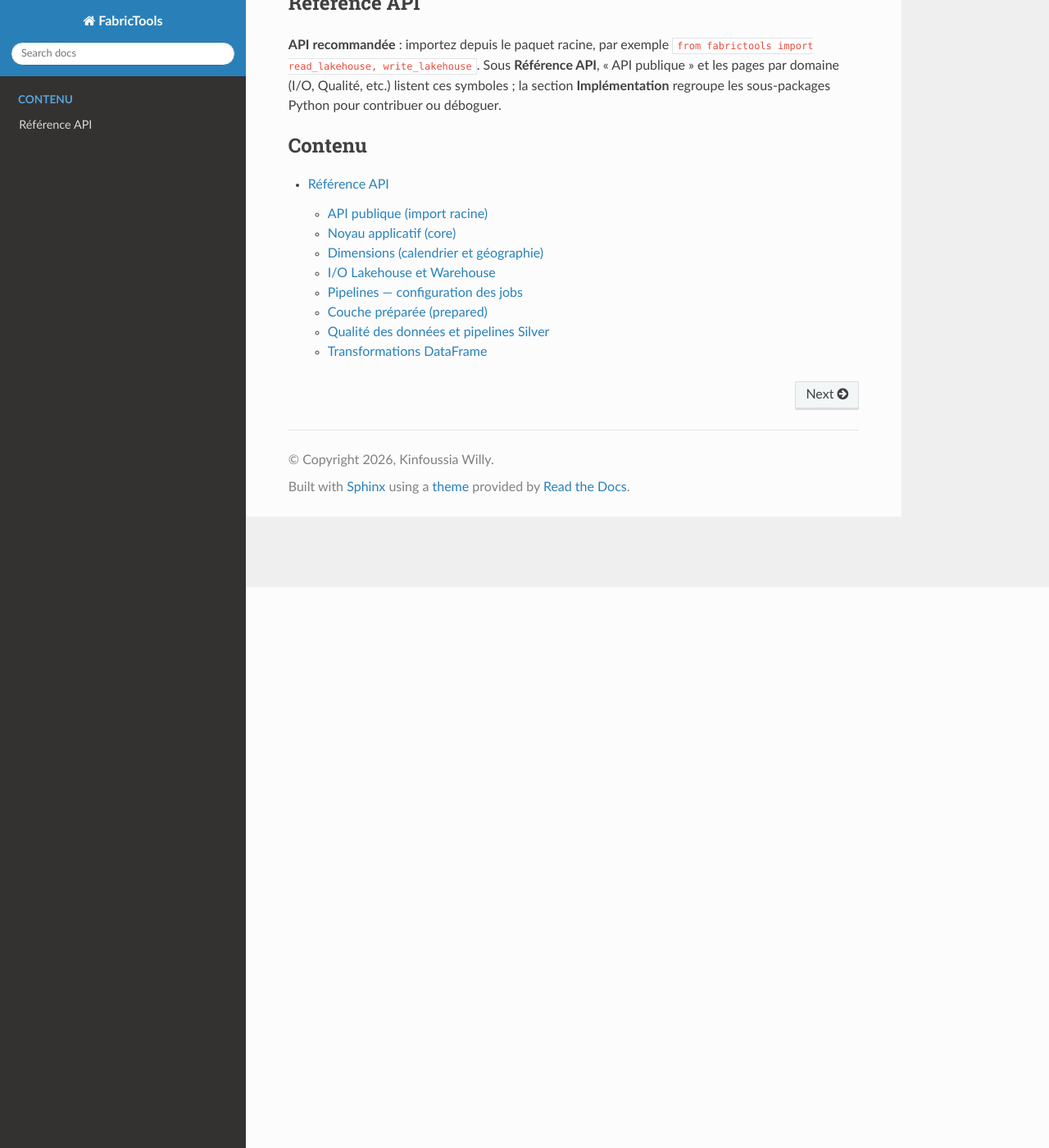
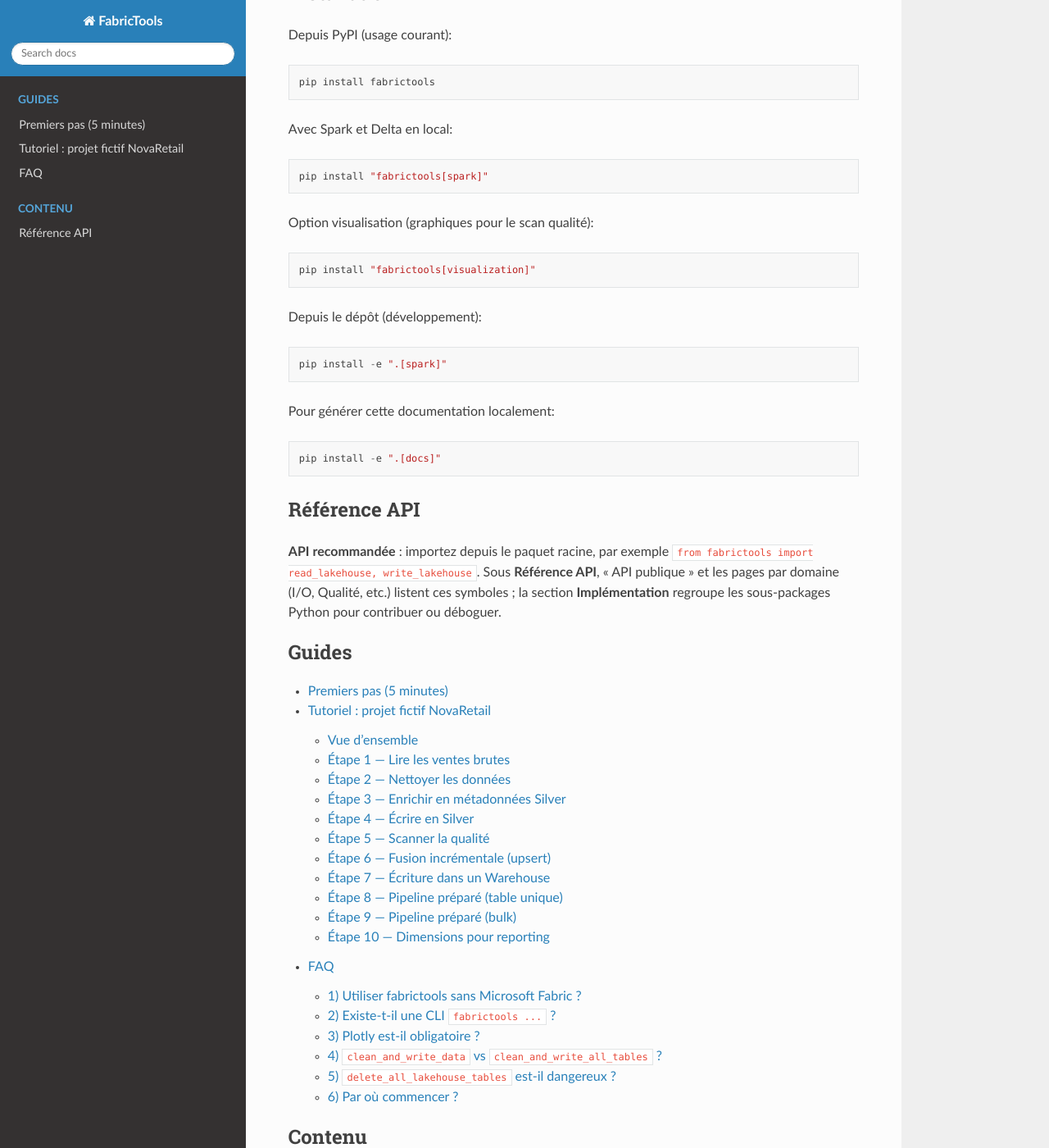
Before and after one commit to willykinfoussia/FabricPackage, a Sphinx documentation site: the page built from docs/index.rst, in a window 1280 px wide and 1400 px high, scrolled down 684 px. Shown: the whole window at 82% size. Built offline with Sphinx 7.4.7 and the Read the Docs theme 3.1.0, drawn with Linux system fonts in a browser that asks for light colours; some of the changed text lies outside the part shown.

Commit message:
Add README version sync script and CI & docs
Add a utility and workflows to keep the README "Version" line in sync with fabrictools/_version.py: scripts/sync_readme_version.py plus a dedicated readme-version GitHub Action and a check step in publish.yml. Bump package version to 0.6.2. Expand docs and README: add online docs link, new Sphinx guides (premiers_pas, tutoriel_novaretail, faq), include sphinxcontrib-mermaid in docs/conf.py and pyproject, and update docs/index.rst to include the new guides. These changes enforce version consistency in CI and improve the documentation site and developer experience.

```diff
--- a/docs/conf.py
+++ b/docs/conf.py
@@ -38,6 +38,7 @@ extensions = [
     "sphinx.ext.coverage",
     "sphinx.ext.mathjax",
     "sphinx.ext.ifconfig",
+    "sphinxcontrib.mermaid",
 ]
 
 templates_path = ["_templates"]
--- /dev/null
+++ b/docs/guide_faq.rst
@@ -0,0 +1,35 @@
+FAQ
+===
+
+Questions fréquentes (alignées sur le ``README.md`` du dépôt).
+
+1) Utiliser fabrictools sans Microsoft Fabric ?
+-----------------------------------------------
+
+Partiellement oui. Les fonctions purement Spark peuvent fonctionner en local avec l’extra ``spark``, mais les fonctions de résolution de chemins Lakehouse dépendent de ``notebookutils`` (disponible dans Fabric).
+
+2) Existe-t-il une CLI ``fabrictools ...`` ?
+-------------------------------------------
+
+Non. L’usage est en Python, via ``import fabrictools as ft``.
+
+3) Plotly est-il obligatoire ?
+-----------------------------
+
+Non. C’est utile pour les graphiques de :py:func:`fabrictools.scan_data_errors`. Sans Plotly, vous gardez la partie tabulaire.
+
+4) ``clean_and_write_data`` vs ``clean_and_write_all_tables`` ?
+---------------------------------------------------------------
+
+- :py:func:`fabrictools.clean_and_write_data` : une table cible.
+- :py:func:`fabrictools.clean_and_write_all_tables` : plusieurs tables en lot.
+
+5) ``delete_all_lakehouse_tables`` est-il dangereux ?
+-----------------------------------------------------
+
+Oui, c’est une action destructive. Commencez avec ``dry_run=True`` pour vérifier la liste avant suppression.
+
+6) Par où commencer ?
+---------------------
+
+Un chemin minimal : :py:func:`fabrictools.read_lakehouse` → :py:func:`fabrictools.clean_data` → :py:func:`fabrictools.add_silver_metadata` → :py:func:`fabrictools.write_lakehouse`.
--- /dev/null
+++ b/docs/guide_premiers_pas.rst
@@ -0,0 +1,24 @@
+Premiers pas (5 minutes)
+========================
+
+.. note::
+
+   Ce guide reprend la section du même nom du fichier ``README.md`` du dépôt.
+
+Installez le paquet (voir :doc:`index`), puis dans un notebook Fabric :
+
+.. code-block:: python
+
+   import fabrictools as ft
+
+   # Lire une table/fichier depuis un Lakehouse
+   df = ft.read_lakehouse("BronzeLakehouse", "dbo/orders")
+   df.show(5)
+
+Ensuite, vous pouvez enchaîner :
+
+1. Nettoyer les données (:py:func:`fabrictools.clean_data`)
+2. Ajouter des métadonnées (:py:func:`fabrictools.add_silver_metadata`)
+3. Écrire vers un Lakehouse cible (:py:func:`fabrictools.write_lakehouse`)
+
+Pour le détail des signatures et paramètres, voir la :doc:`api_publique`.
--- /dev/null
+++ b/docs/guide_tutoriel_novaretail.rst
@@ -0,0 +1,136 @@
+Tutoriel : projet fictif NovaRetail
+===================================
+
+Objectif : partir de données brutes de ventes et finir avec des tables préparées pour le reporting.
+
+Ce tutoriel est aligné sur la section « Tutoriel interactif » du ``README.md``.
+
+Vue d'ensemble
+--------------
+
+.. mermaid::
+
+   flowchart LR
+      sourceLakehouse["BronzeLakehouse (brut)"] --> cleanStep["Nettoyage"]
+      cleanStep --> silverStep["Enrichissement Silver"]
+      silverStep --> curatedLakehouse["SilverLakehouse (curated)"]
+      curatedLakehouse --> preparedStep["Préparation sémantique"]
+      preparedStep --> preparedLakehouse["PreparedLakehouse"]
+      preparedLakehouse --> warehouseStep["Warehouse + BI"]
+
+Étape 1 — Lire les ventes brutes
+---------------------------------
+
+.. code-block:: python
+
+   import fabrictools as ft
+
+   orders_raw = ft.read_lakehouse("BronzeLakehouse", "dbo/orders_raw")
+   orders_raw.show(5)
+
+Étape 2 — Nettoyer les données
+------------------------------
+
+.. code-block:: python
+
+   orders_clean = ft.clean_data(orders_raw)
+
+Étape 3 — Enrichir en métadonnées Silver
+----------------------------------------
+
+.. code-block:: python
+
+   orders_silver = ft.add_silver_metadata(
+       orders_clean,
+       source_lakehouse_name="BronzeLakehouse",
+       source_relative_path="dbo/orders_raw",
+       source_layer="bronze",
+   )
+
+Étape 4 — Écrire en Silver
+---------------------------
+
+.. code-block:: python
+
+   ft.write_lakehouse(
+       orders_silver,
+       lakehouse_name="SilverLakehouse",
+       relative_path="dbo/orders",
+       mode="overwrite",
+       partition_by=["year", "month", "day"],
+   )
+
+Étape 5 — Scanner la qualité
+-----------------------------
+
+.. code-block:: python
+
+   quality = ft.scan_data_errors(orders_silver, include_samples=True, display_results=True)
+   quality["summary_df"].show(truncate=False)
+
+Étape 6 — Fusion incrémentale (upsert)
+--------------------------------------
+
+.. code-block:: python
+
+   orders_updates = ft.read_lakehouse("BronzeLakehouse", "dbo/orders_updates")
+
+   ft.merge_lakehouse(
+       source_df=orders_updates,
+       lakehouse_name="SilverLakehouse",
+       relative_path="dbo/orders",
+       merge_condition="src.order_id = tgt.order_id",
+   )
+
+Étape 7 — Écriture dans un Warehouse
+-------------------------------------
+
+.. code-block:: python
+
+   ft.write_warehouse(
+       df=orders_silver,
+       warehouse_name="RetailWarehouse",
+       table="dbo.orders",
+       mode="overwrite",
+   )
+
+Étape 8 — Pipeline préparé (table unique)
+------------------------------------------
+
+.. code-block:: python
+
+   prepared_df = ft.prepare_and_write_data(
+       source_lakehouse_name="SilverLakehouse",
+       source_relative_path="Tables/dbo/orders",
+       target_lakehouse_name="PreparedLakehouse",
+       target_relative_path="Tables/dbo/orders_prepared",
+       mode="overwrite",
+   )
+
+Étape 9 — Pipeline préparé (bulk)
+----------------------------------
+
+.. code-block:: python
+
+   bulk_result = ft.prepare_and_write_all_tables(
+       source_lakehouse_name="SilverLakehouse",
+       target_lakehouse_name="PreparedLakehouse",
+       include_schemas=["dbo"],
+       continue_on_error=True,
+   )
+   print(bulk_result["successful_tables"], bulk_result["failed_tables"])
+
+Étape 10 — Dimensions pour reporting
+-------------------------------------
+
+.. code-block:: python
+
+   dims = ft.generate_dimensions(
+       lakehouse_name="PreparedLakehouse",
+       warehouse_name="RetailWarehouse",
+       include_date=True,
+       include_country=True,
+       include_city=True,
+   )
+
+Pour aller plus loin, consultez la :doc:`api_publique` et la :doc:`guide_faq`.
--- a/docs/index.rst
+++ b/docs/index.rst
@@ -5,14 +5,38 @@ FabricTools
 
 .. _Microsoft Fabric: https://learn.microsoft.com/en-us/fabric/
 
+Documentation publiée
+-----------------------
+
+La version en ligne de cette documentation est publiée sur GitHub Pages :
+`FabricTools — documentation <https://willykinfoussia.github.io/FabricPackage/>`_.
+
+Dépôt et suivi :
+
+- `Dépôt GitHub <https://github.com/willykinfoussia/FabricPackage>`_
+- `Issues <https://github.com/willykinfoussia/FabricPackage/issues>`_
+
 Prérequis
 ---------
 
+- Python ``>= 3.9``.
 - Environnement **Spark** (typiquement un notebook Fabric) avec **PySpark** déjà disponible.
 - Pour un usage hors Fabric, installez l’extra ``spark`` du paquet (voir ci-dessous).
 
 Installation
 ------------
+
+Depuis PyPI (usage courant)::
+
+   pip install fabrictools
+
+Avec Spark et Delta en local::
+
+   pip install "fabrictools[spark]"
+
+Option visualisation (graphiques pour le scan qualité)::
+
+   pip install "fabrictools[visualization]"
 
 Depuis le dépôt (développement)::
 
@@ -23,7 +47,7 @@ Pour générer cette documentation localement::
    pip install -e ".[docs]"
 
 Référence API
---------------
+-------------
 
 **API recommandée** : importez depuis le paquet racine, par exemple
 ``from fabrictools import read_lakehouse, write_lakehouse``. Sous **Référence API**,
@@ -32,6 +56,14 @@ les sous-packages Python pour contribuer ou déboguer.
 
 .. toctree::
    :maxdepth: 2
+   :caption: Guides
+
+   guide_premiers_pas
+   guide_tutoriel_novaretail
+   guide_faq
+
+.. toctree::
+   :maxdepth: 2
    :caption: Contenu
 
    modules
--- a/fabrictools/_version.py
+++ b/fabrictools/_version.py
@@ -1,3 +1,3 @@
 """Single source of truth for package version."""
 
-__version__ = "0.6.1"
+__version__ = "0.6.2"
--- a/pyproject.toml
+++ b/pyproject.toml
@@ -54,10 +54,12 @@ dev = [
 docs = [
     "sphinx>=7.0",
     "sphinx-rtd-theme>=2.0",
+    "sphinxcontrib-mermaid>=0.9.2",
 ]
 
 [project.urls]
 Homepage = "https://github.com/willykinfoussia/FabricPackage"
+Documentation = "https://willykinfoussia.github.io/FabricPackage/"
 Repository = "https://github.com/willykinfoussia/FabricPackage"
 Issues = "https://github.com/willykinfoussia/FabricPackage/issues"
 
```
Also changed, not shown: README.md (+169 -3 lines), 3 other files.
